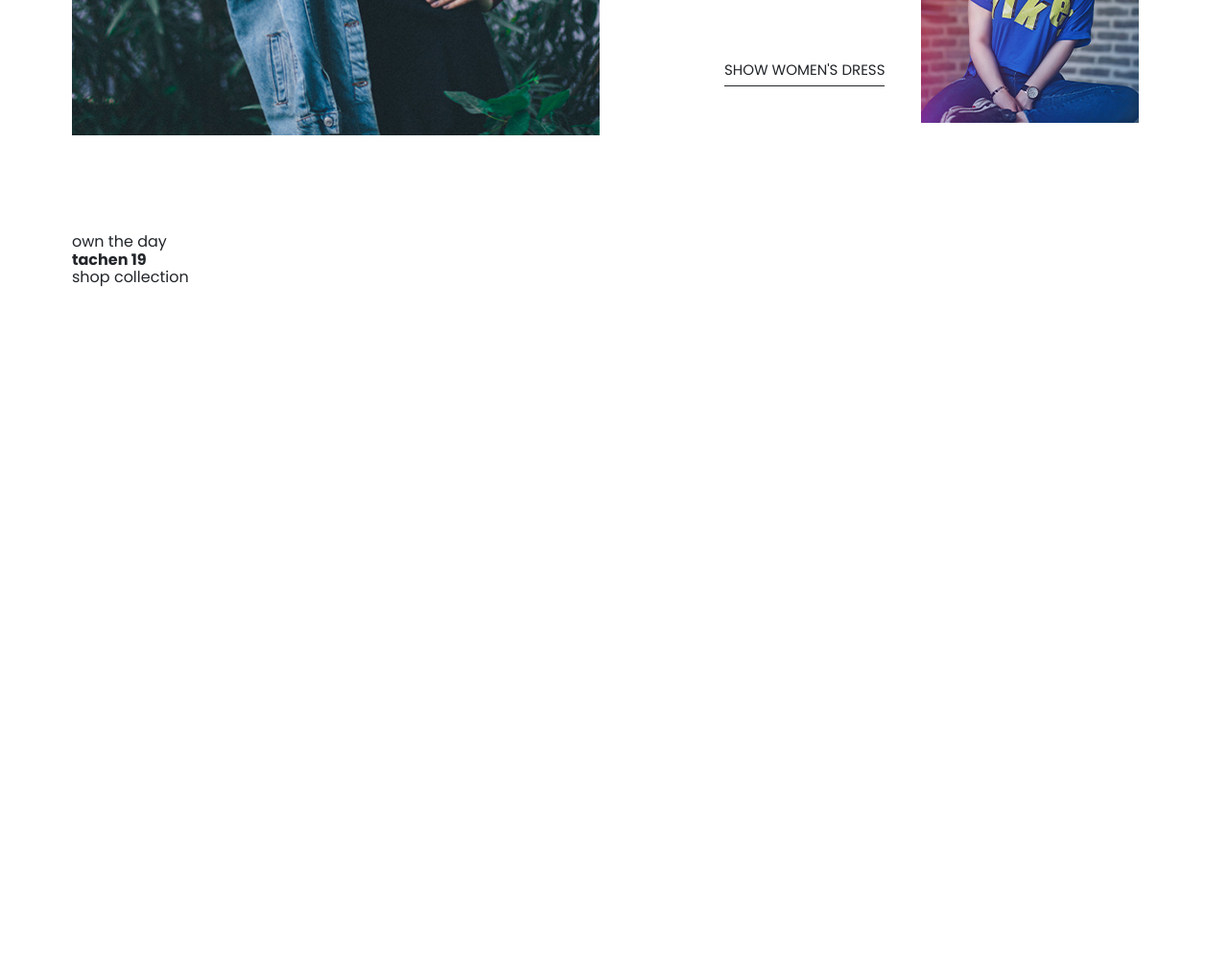
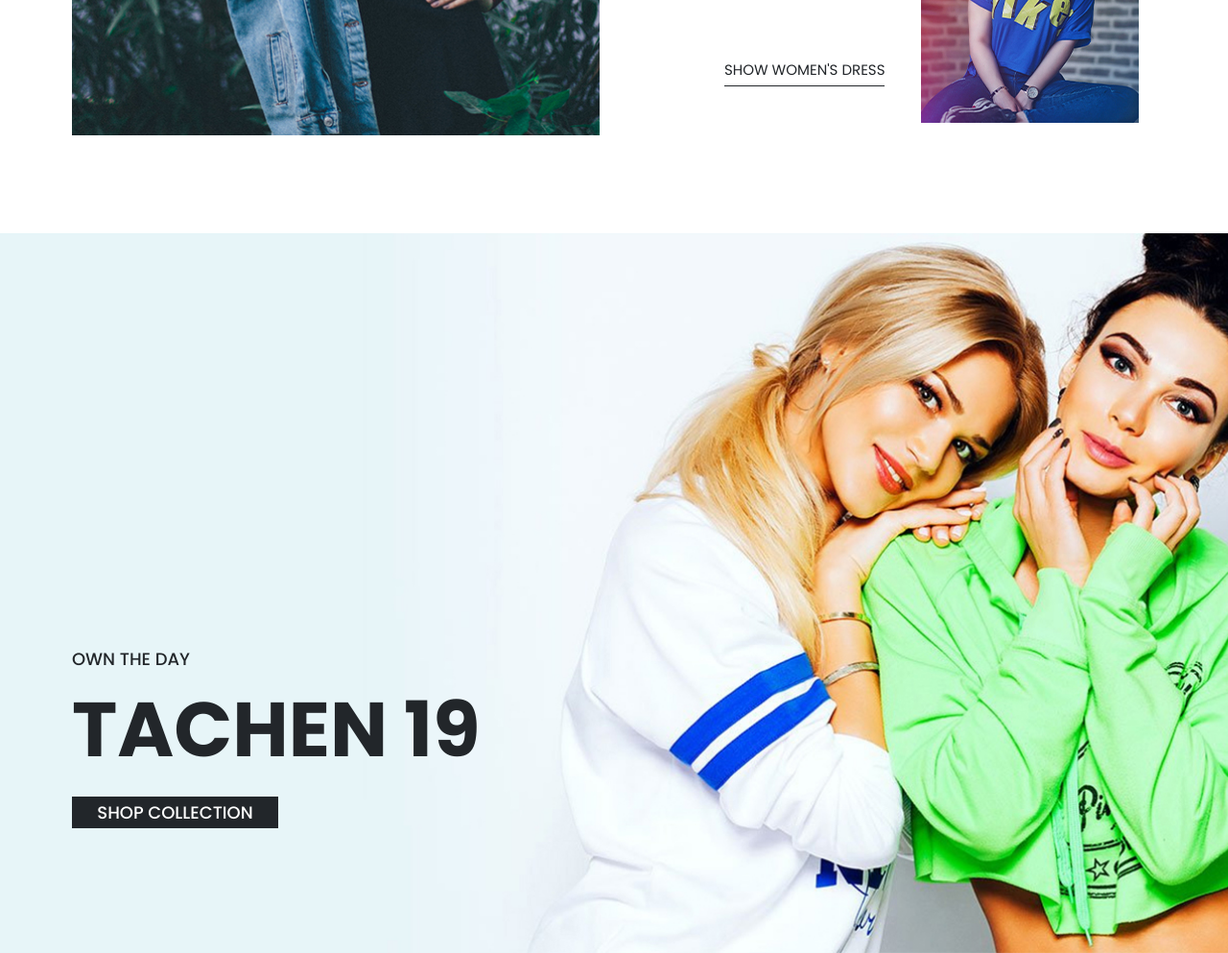
Before and after one commit to LysiukOleksandr/Fashion-Landing-Page, a website: page app/index.html in a window 1280 px wide. Shown: the part 3861-4854 px from the top of the page at 96% size. Before the commit the page ends 4161 px from the top, so only its background shows below. Drawn offline with Linux system fonts and the light colour scheme.

Commit message:
collection(scss)

```diff
--- a/app/scss/style.scss
+++ b/app/scss/style.scss
@@ -600,3 +600,50 @@ li {
     }
   }
 }
+
+// collection
+
+.collection {
+  background: url('../img/collection.jpg') no-repeat center / cover;
+  padding: 430px 15px 130px 15px;
+  @media screen and(max-width:1024px) {
+    padding: 150px 15px 100px 15px;
+  }
+  @media screen and(max-width:900px) {
+    background-position-x: right;
+  }
+  @media screen and(max-width:450px) {
+    padding: 100px 15px 60px 15px;
+  }
+  @media screen and(max-width:350px) {
+    padding: 120px 15px 40px 15px;
+  }
+  &__wrapper {
+  }
+  &__inner {
+  }
+  &__suptitle {
+    @include font(18px, 500, 27px);
+    text-transform: uppercase;
+    @media screen and(max-width:600px) {
+      @include font(16px, 500, 25px);
+    }
+  }
+  &__title {
+    @include font(80px, 700, 120px);
+    text-transform: uppercase;
+    @media screen and(max-width:600px) {
+      @include font(40px, 700, 70px);
+    }
+  }
+  &__subtitle {
+    @include font(18px, 500, 27px);
+    text-transform: uppercase;
+    color: #fff;
+    max-width: 215px;
+    background: #22262a;
+    text-align: center;
+    margin-top: 10px;
+    padding: 3px 7px;
+  }
+}
```
Also changed, not shown: app/css/style.min.css, app/img/collection.jpg (added).
